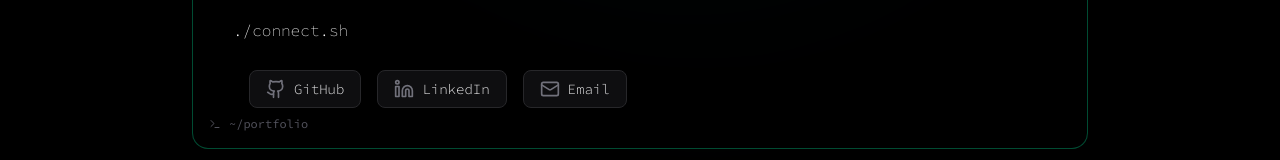
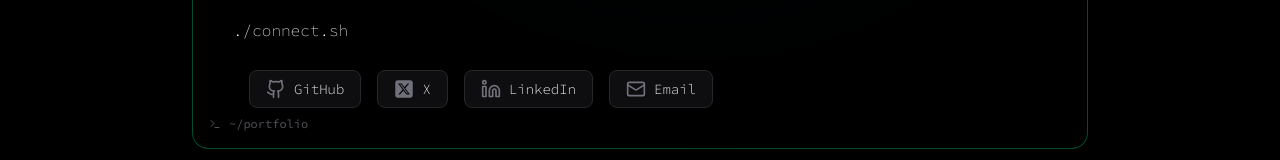
Before and after one commit to shariqsk/shariq-website, a Next.js app in the folder shariq-portfolio/: page / in a window 1280 px wide. Shown: the part 1004-1164 px from the top of the page. Built offline with nearby package versions, Linux system fonts and the light colour scheme; no server answers; what @heroui/system would draw is missing.

Commit message:
Add Twitter link to Home page and include react-icons dependency
- Introduced a new link to the Twitter profile on the Home page, enhancing social media connectivity.
- Added the react-icons package to package.json for improved icon usage throughout the application.

```diff
--- a/shariq-portfolio/app/page.tsx
+++ b/shariq-portfolio/app/page.tsx
@@ -4,6 +4,7 @@ import { motion } from 'framer-motion';
 import { Button } from '@heroui/button';
 import { Link } from '@heroui/link';
 import { Github, Linkedin, Mail, Shield, Terminal, Lock, FileText, Code2 } from 'lucide-react';
+import { FaSquareXTwitter } from "react-icons/fa6";
 import Script from 'next/script';
 import { siteConfig } from '@/config/site';
 import { useState, useEffect } from 'react';
@@ -321,6 +322,16 @@ export default function Home() {
                     <span className="text-sm font-light">GitHub</span>
                   </a>
                   <a
+                    href="https://twitter.com/shariqssk"
+                    target="_blank"
+                    rel="noopener noreferrer"
+                    className="group flex items-center gap-2 px-4 py-2 bg-zinc-900/60 border border-zinc-800 rounded-lg hover:bg-zinc-800 hover:border-zinc-700 hover:text-white transition-all duration-300"
+                    title="X (Twitter)"
+                  >
+                    <FaSquareXTwitter className="w-5 h-5 text-zinc-500 group-hover:text-white transition-colors duration-300" />
+                    <span className="text-sm font-light">X</span>
+                  </a>
+                  <a
                     href="https://www.linkedin.com/in/shariq-khan-430754217/"
                     target="_blank"
                     rel="noopener noreferrer"
--- a/shariq-portfolio/package.json
+++ b/shariq-portfolio/package.json
@@ -34,6 +34,7 @@
     "next-themes": "0.4.6",
     "react": "18.3.1",
     "react-dom": "18.3.1",
+    "react-icons": "^5.5.0",
     "tailwind-merge": "^2.0.0",
     "three": "^0.182.0"
   },
```
